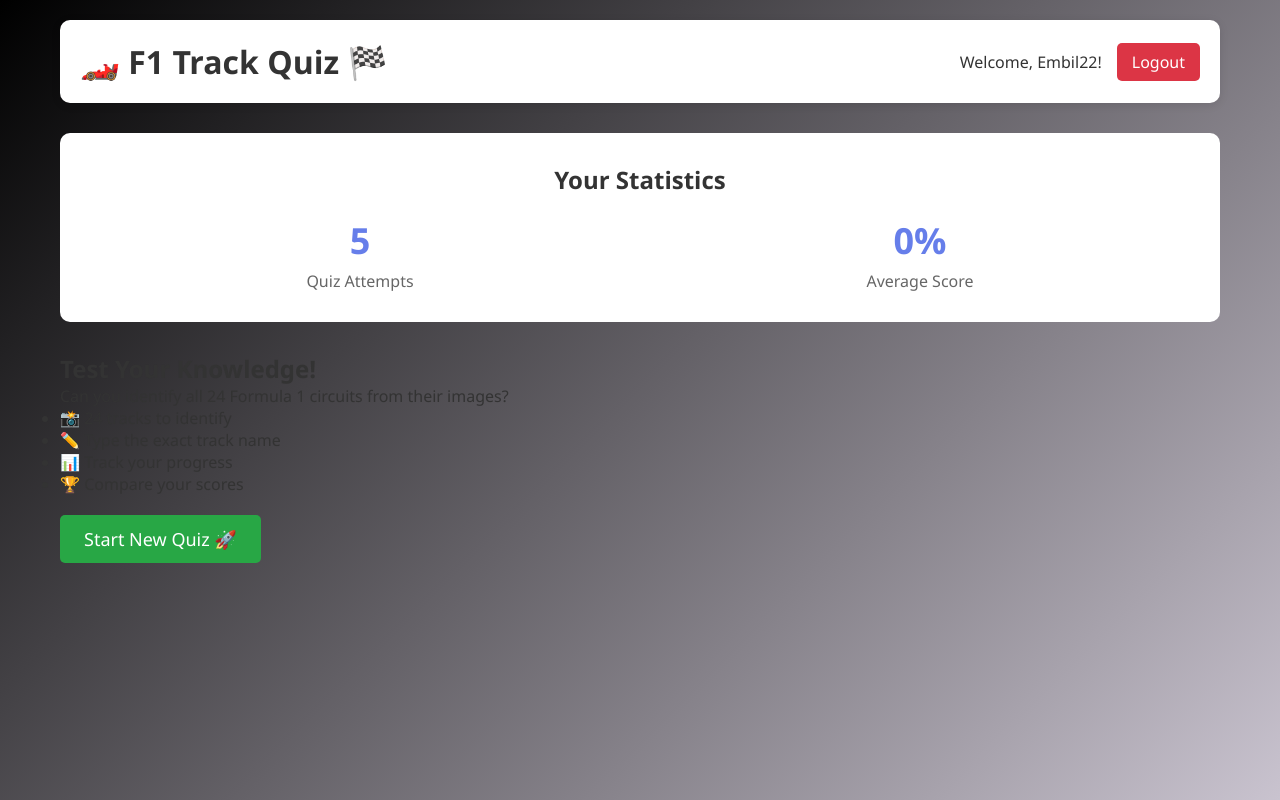
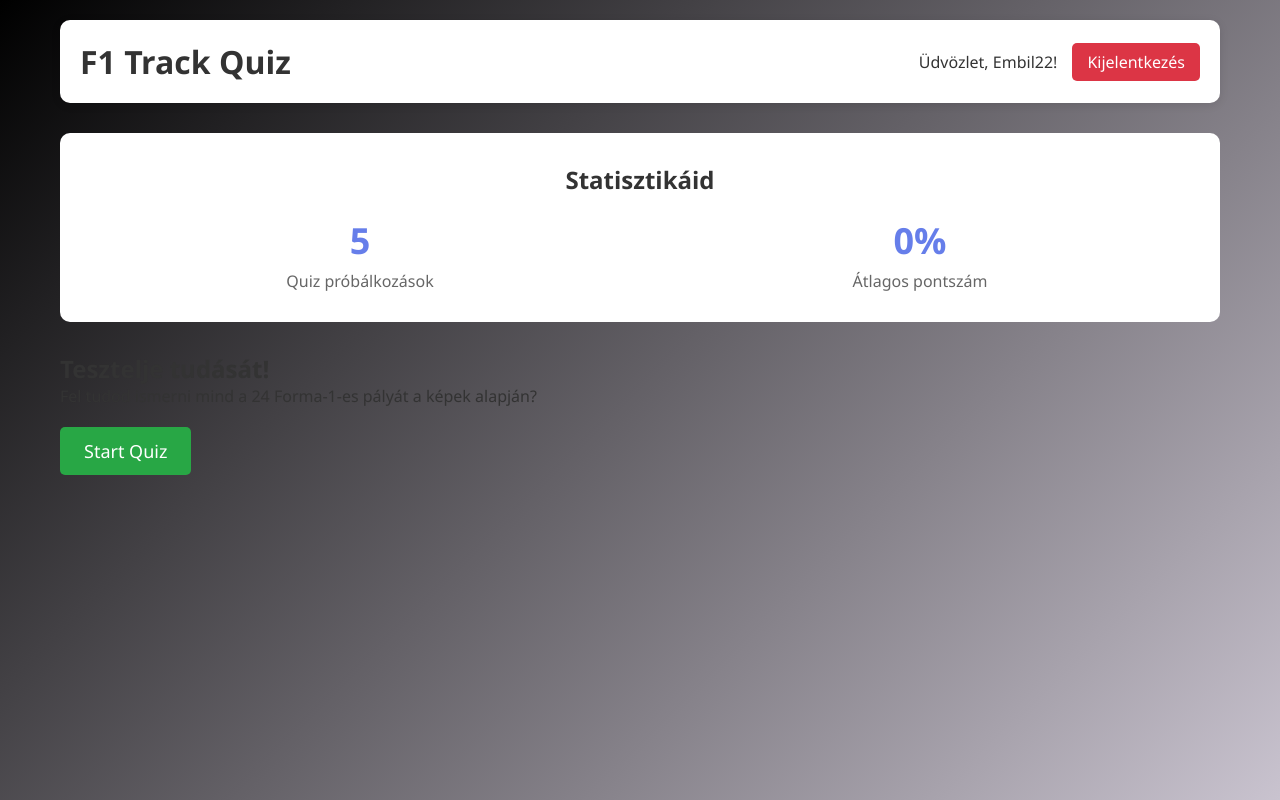
Before and after one commit to Embil22/F1TrackQuiz, a PHP site: page /frontend/index.php in a window 1280 px wide. Run offline with PHP 8.4, Linux system fonts and the light colour scheme; a user stored in the database is signed in; data comes from the database, SQL or seed files in the repository.

Commit message:
Update index.php

```diff
--- a/frontend/index.php
+++ b/frontend/index.php
@@ -8,47 +8,43 @@ $stats = getUserStats($pdo, $_SESSION['user_id']);
 
 <!DOCTYPE html>
 <html lang="en">
+
 <head>
     <meta charset="UTF-8">
     <meta name="viewport" content="width=device-width, initial-scale=1.0">
     <title>F1 Quiz - Home</title>
     <link rel="stylesheet" href="style.css">
 </head>
+
 <body>
     <div class="container">
         <div class="header">
-            <h1>🏎️ F1 Track Quiz 🏁</h1>
+            <h1>F1 Track Quiz</h1>
             <div class="user-info">
-                <span>Welcome, <?php echo htmlspecialchars($_SESSION['username']); ?>!</span>
-                <a href="../backend/logout.php" class="btn-logout">Logout</a>
+                <span>Üdvözlet, <?php echo htmlspecialchars($_SESSION['username']); ?>!</span>
+                <a href="../backend/logout.php" class="btn-logout">Kijelentkezés</a>
             </div>
         </div>
 
         <div class="stats-card">
-            <h2>Your Statistics</h2>
+            <h2>Statisztikáid</h2>
             <div class="stats-grid">
                 <div class="stat-item">
                     <div class="stat-value"><?php echo $stats['attempts']; ?></div>
-                    <div class="stat-label">Quiz Attempts</div>
+                    <div class="stat-label">Quiz próbálkozások</div>
                 </div>
                 <div class="stat-item">
                     <div class="stat-value"><?php echo $stats['avg_score']; ?>%</div>
-                    <div class="stat-label">Average Score</div>
+                    <div class="stat-label">Átlagos pontszám</div>
                 </div>
             </div>
         </div>
-
         <div class="quiz-info">
-            <h2>Test Your Knowledge!</h2>
-            <p>Can you identify all 24 Formula 1 circuits from their images?</p>
-            <ul>
-                <li>📸 24 tracks to identify</li>
-                <li>✏️ Type the exact track name</li>
-                <li>📊 Track your progress</li>
-                <li>🏆 Compare your scores</li>
-            </ul>
-            <a href="quiz.php" class="btn btn-start">Start New Quiz 🚀</a>
+            <h2>Tesztelje tudását!</h2>
+            <p>Fel tudod ismerni mind a 24 Forma-1-es pályát a képek alapján?</p>
+            <a href="quiz.php" class="btn btn-start">Start Quiz</a>
         </div>
     </div>
 </body>
+
 </html>
```
